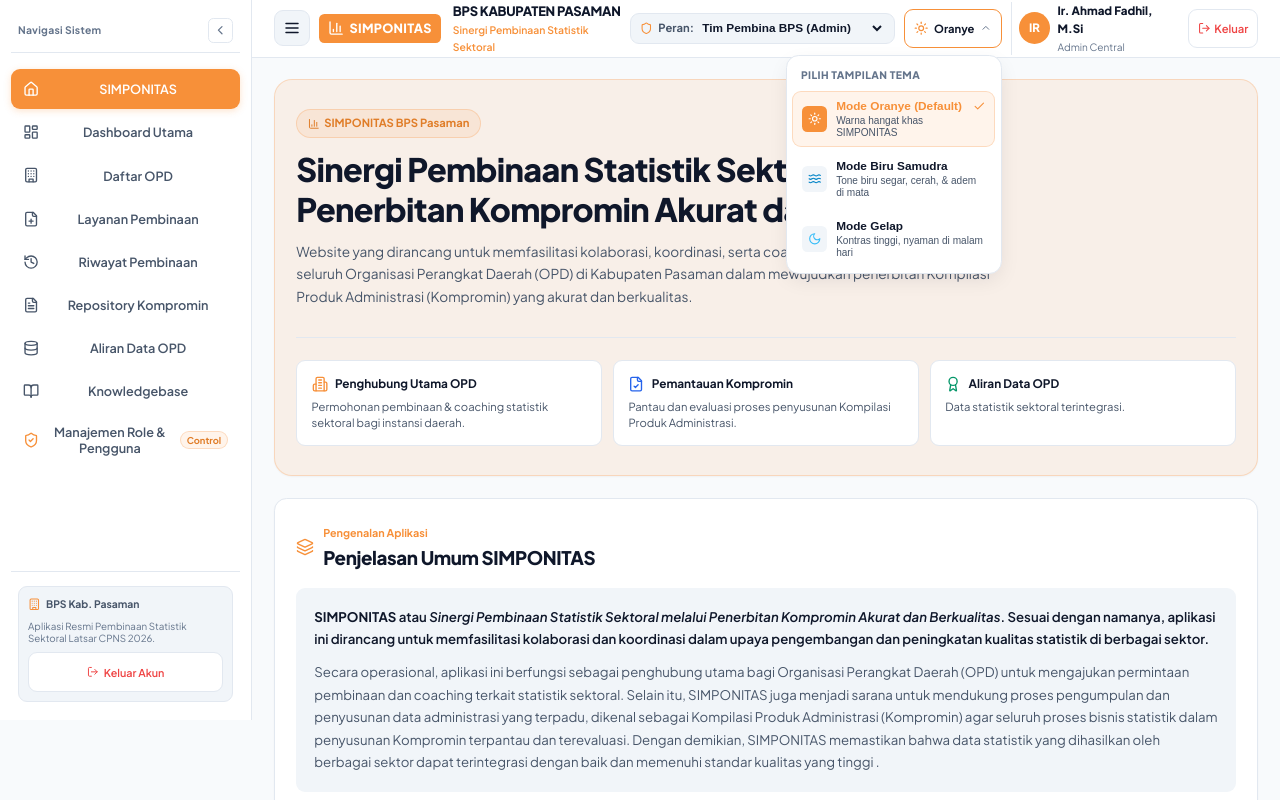
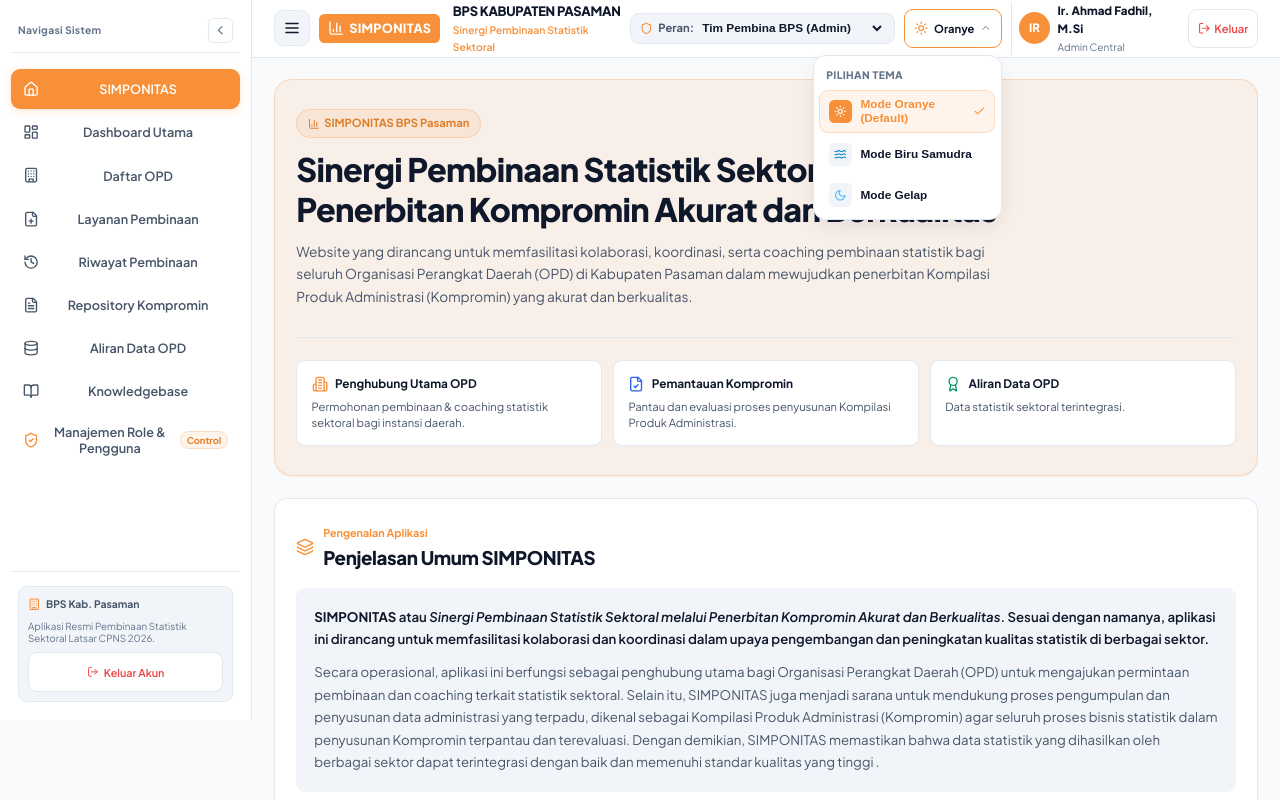
Before and after one commit to MuhammadRafiTasrif/ProjectLatsar_EPSS, a React (Vite) app: page / in a window 1280 px wide. Both pictures are taken after a click on the button "Oranye". Shown: the top 800 px of the page. Built offline with nearby package versions, Linux system fonts and the light colour scheme.

Commit message:
style: sederhanakan menu dropdown tema hanya menampilkan judul mode

```diff
--- a/src/components/Navbar.jsx
+++ b/src/components/Navbar.jsx
@@ -7,24 +7,21 @@ const THEMES = [
     name: 'Mode Oranye (Default)',
     shortName: 'Oranye',
     icon: Sun,
-    color: '#f79039',
-    desc: 'Warna hangat khas SIMPONITAS'
+    color: '#f79039'
   },
   {
     id: 'ocean',
     name: 'Mode Biru Samudra',
     shortName: 'Biru Adem',
     icon: Waves,
-    color: '#0284c7',
-    desc: 'Tone biru segar, cerah, & adem di mata'
+    color: '#0284c7'
   },
   {
     id: 'dark',
     name: 'Mode Gelap',
     shortName: 'Gelap',
     icon: Moon,
-    color: '#38bdf8',
-    desc: 'Kontras tinggi, nyaman di malam hari'
+    color: '#38bdf8'
   }
 ];
 
@@ -156,7 +153,7 @@ export default function Navbar({ theme = 'light', setTheme, currentRole, setRole
                 position: 'absolute',
                 right: 0,
                 top: 'calc(100% + 8px)',
-                width: '240px',
+                width: '210px',
                 background: 'var(--bg-card)',
                 border: '1px solid var(--border-color)',
                 borderRadius: 'var(--radius-lg)',
@@ -165,11 +162,11 @@ export default function Navbar({ theme = 'light', setTheme, currentRole, setRole
                 zIndex: 60,
                 display: 'flex',
                 flexDirection: 'column',
-                gap: '4px'
+                gap: '3px'
               }}
             >
-              <div style={{ padding: '6px 10px 4px 10px', fontSize: '0.72rem', fontWeight: 800, color: 'var(--text-muted)', textTransform: 'uppercase', letterSpacing: '0.04em' }}>
-                Pilih Tampilan Tema
+              <div style={{ padding: '6px 8px 4px 8px', fontSize: '0.72rem', fontWeight: 800, color: 'var(--text-muted)', textTransform: 'uppercase', letterSpacing: '0.04em' }}>
+                Pilihan Tema
               </div>
 
               {THEMES.map(t => {
@@ -187,8 +184,8 @@ export default function Navbar({ theme = 'light', setTheme, currentRole, setRole
                     style={{
                       display: 'flex',
                       alignItems: 'center',
-                      gap: '10px',
-                      padding: '8px 10px',
+                      gap: '9px',
+                      padding: '7px 10px',
                       borderRadius: 'var(--radius-md)',
                       border: isSelected ? '1px solid var(--primary-border)' : '1px solid transparent',
                       background: isSelected ? 'var(--primary-light)' : 'transparent',
@@ -200,8 +197,8 @@ export default function Navbar({ theme = 'light', setTheme, currentRole, setRole
                   >
                     <div
                       style={{
-                        width: '28px',
-                        height: '28px',
+                        width: '26px',
+                        height: '26px',
                         borderRadius: 'var(--radius-sm)',
                         background: isSelected ? 'var(--primary)' : 'var(--bg-surface)',
                         display: 'flex',
@@ -210,18 +207,14 @@ export default function Navbar({ theme = 'light', setTheme, currentRole, setRole
                         flexShrink: 0
                       }}
                     >
-                      <IconComponent size={15} color={isSelected ? '#ffffff' : t.color} />
+                      <IconComponent size={14} color={isSelected ? '#ffffff' : t.color} />
                     </div>
 
-                    <div style={{ flex: 1 }}>
-                      <div style={{ fontSize: '0.82rem', fontWeight: 700, color: isSelected ? 'var(--primary)' : 'var(--text-main)', display: 'flex', alignItems: 'center', justifyContent: 'space-between' }}>
-                        <span>{t.name}</span>
-                        {isSelected && <Check size={14} color="var(--primary)" />}
-                      </div>
-                      <div style={{ fontSize: '0.7rem', color: 'var(--text-secondary)', marginTop: '2px', lineHeight: '1.2' }}>
-                        {t.desc}
-                      </div>
-                    </div>
+                    <span style={{ fontSize: '0.82rem', fontWeight: isSelected ? 800 : 600, color: isSelected ? 'var(--primary)' : 'var(--text-main)', flex: 1 }}>
+                      {t.name}
+                    </span>
+
+                    {isSelected && <Check size={14} color="var(--primary)" />}
                   </button>
                 );
               })}
```
